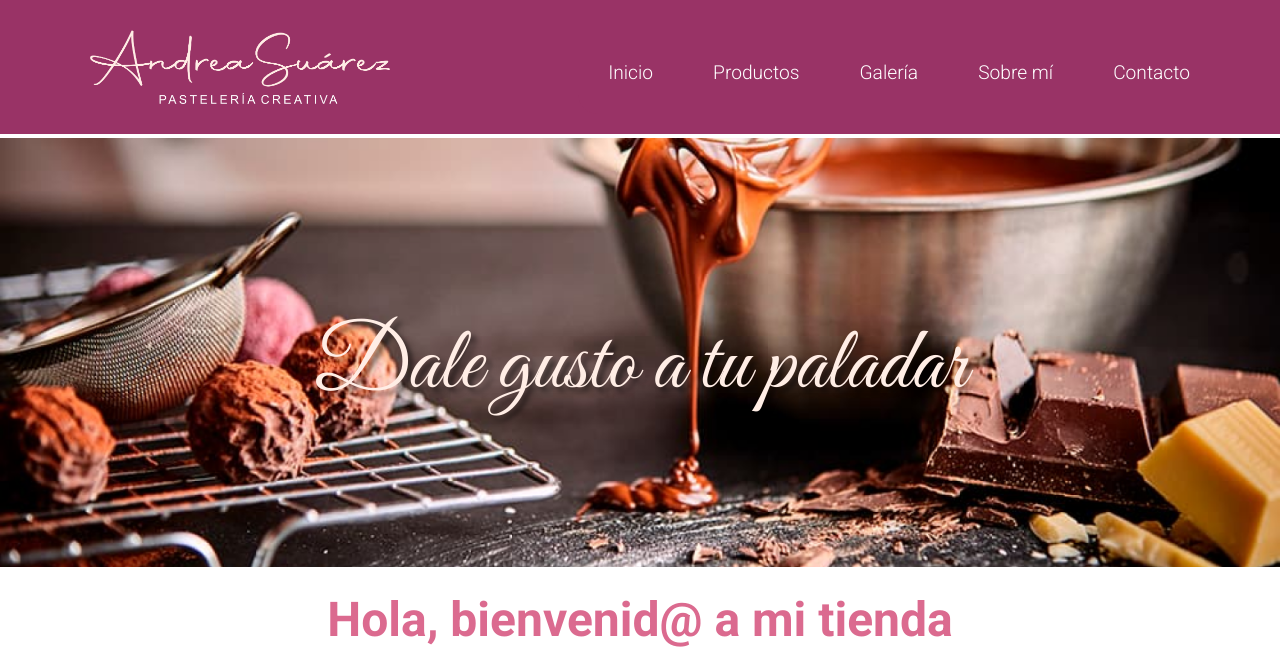
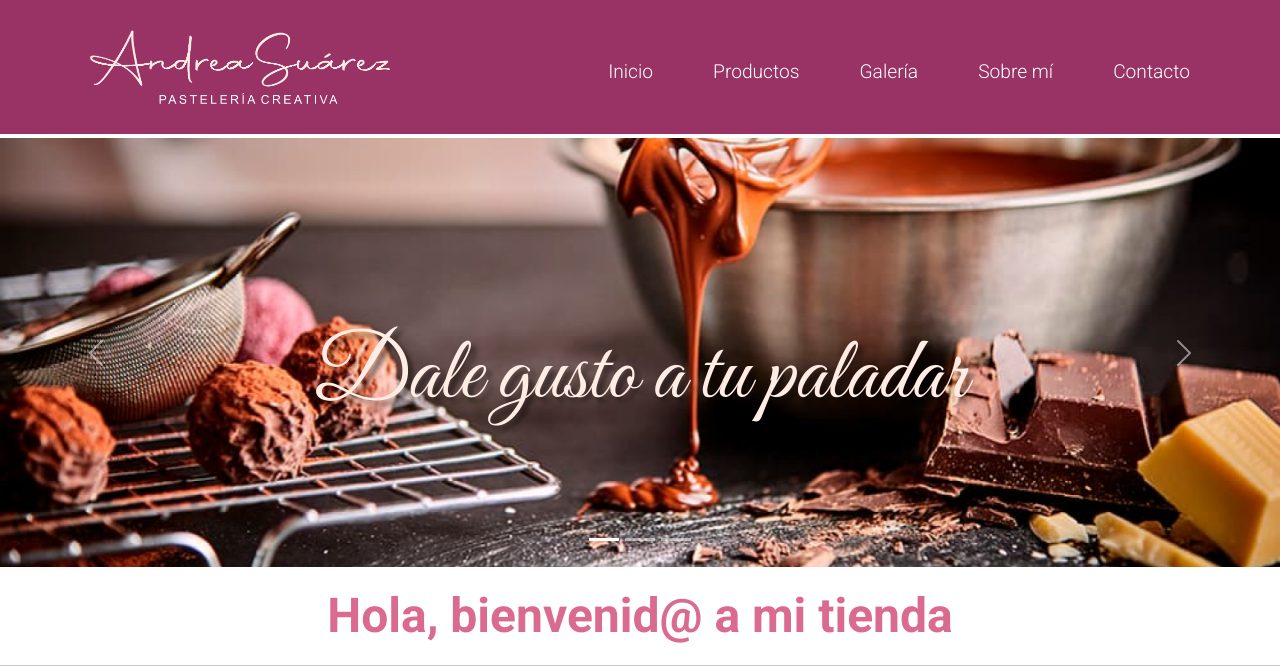
Before and after one commit to reba-1984/AndreaSuarez, a plain HTML site: page index.html in a window 1280 px wide. Shown: the top 667 px of the page. Drawn offline with nearby package versions, Linux system fonts and the light colour scheme.

Commit message:
agregando carrusel

```diff
--- a/index.html
+++ b/index.html
@@ -6,6 +6,9 @@
     <meta http-equiv="X-UA-Compatible" content="IE=edge">
     <meta name="viewport" content="width=device-width, initial-scale=1.0">
     <title>Inicio</title>
+    <!--Link a Bootstrap-->
+    <link href="https://cdn.jsdelivr.net/npm/bootstrap@5.2.0-beta1/dist/css/bootstrap.min.css" rel="stylesheet"
+        integrity="sha384-0evHe/X+R7YkIZDRvuzKMRqM+OrBnVFBL6DOitfPri4tjfHxaWutUpFmBp4vmVor" crossorigin="anonymous">
     <!-- link de css-->
     <link rel="stylesheet" href="CSS/style.css">
     <!-- link de tipografia-->
@@ -59,7 +62,39 @@
 
         <div class="banner">
             <p class="slogan">Dale gusto a tu paladar</p>
-            <img src="images/image_banner.png" alt="Foto pastelería y repostería" width="1000px" class="bannerImg">
+            <!--Carrusel de imagenes -->
+            <div id="carouselExampleIndicators" class="carousel slide" data-bs-ride="true">
+                <div class="carousel-indicators">
+                    <button type="button" data-bs-target="#carouselExampleIndicators" data-bs-slide-to="0"
+                        class="active" aria-current="true" aria-label="Slide 1"></button>
+                    <button type="button" data-bs-target="#carouselExampleIndicators" data-bs-slide-to="1"
+                        aria-label="Slide 2"></button>
+                    <button type="button" data-bs-target="#carouselExampleIndicators" data-bs-slide-to="2"
+                        aria-label="Slide 3"></button>
+                </div>
+                <div class="carousel-inner">
+                    <div class="carousel-item active">
+                        <img src="images/image_banner.png" class="d-block w-100" alt="imagen reposteria 1">
+                    </div>
+                    <div class="carousel-item">
+                        <img src="images/img_banner2.jpg" class="d-block w-100" alt="imagen reposteria 2">
+                    </div>
+                    <div class="carousel-item">
+                        <img src="images/img_banner3.jpg" class="d-block w-100" alt="imagen reposteria 3">
+                    </div>
+                </div>
+                <button class="carousel-control-prev" type="button" data-bs-target="#carouselExampleIndicators"
+                    data-bs-slide="prev">
+                    <span class="carousel-control-prev-icon" aria-hidden="true"></span>
+                    <span class="visually-hidden">Previous</span>
+                </button>
+                <button class="carousel-control-next" type="button" data-bs-target="#carouselExampleIndicators"
+                    data-bs-slide="next">
+                    <span class="carousel-control-next-icon" aria-hidden="true"></span>
+                    <span class="visually-hidden">Next</span>
+                </button>
+            </div>
+            <!--fin del carrusel-->
         </div>
 
         <div class="titulo">
@@ -102,6 +137,11 @@
             <p>© Todos los derechos reservados, <br> Desarrollado por Ramón Barrera</p>
     </footer>
 
+    <!-- JavaScript Bundle with Popper -->
+    <script src="https://cdn.jsdelivr.net/npm/bootstrap@5.2.0-beta1/dist/js/bootstrap.bundle.min.js"
+        integrity="sha384-pprn3073KE6tl6bjs2QrFaJGz5/SUsLqktiwsUTF55Jfv3qYSDhgCecCxMW52nD2"
+        crossorigin="anonymous"></script>
+
 </body>
 
 </html>
```
